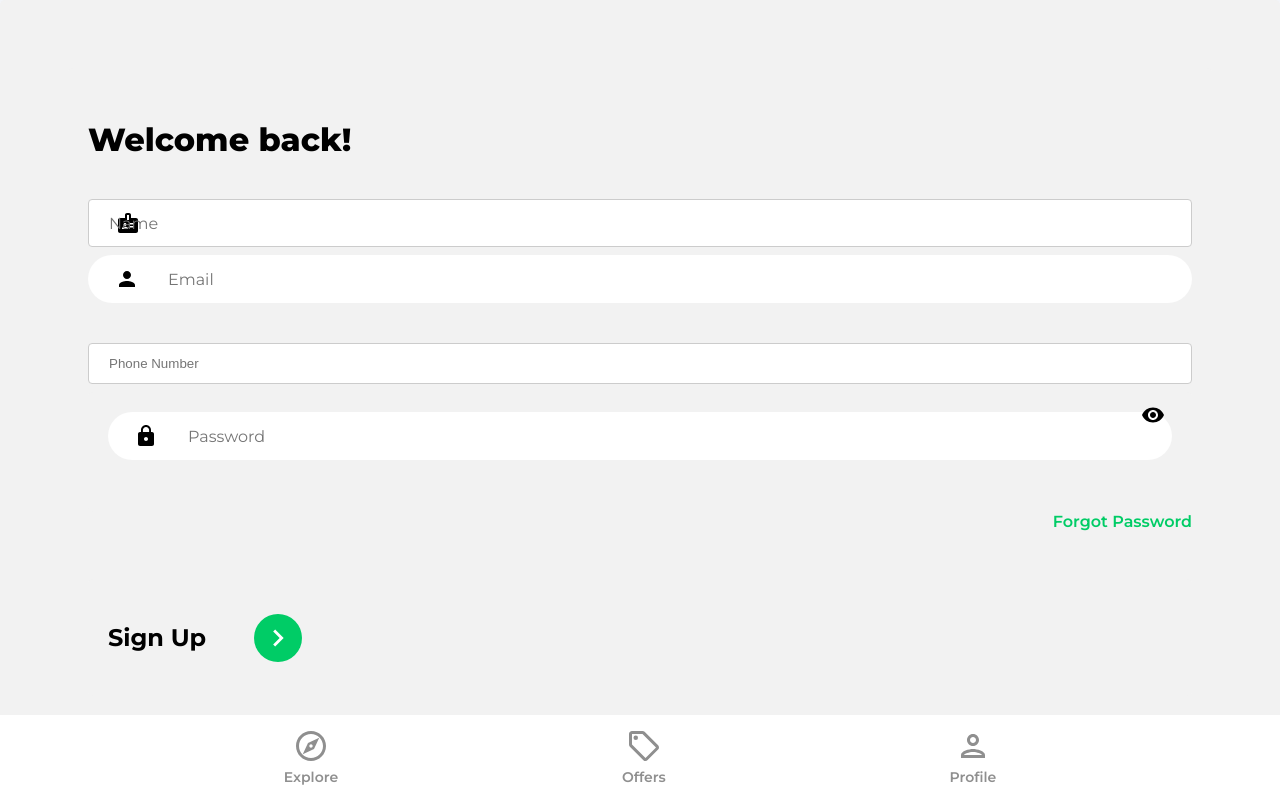
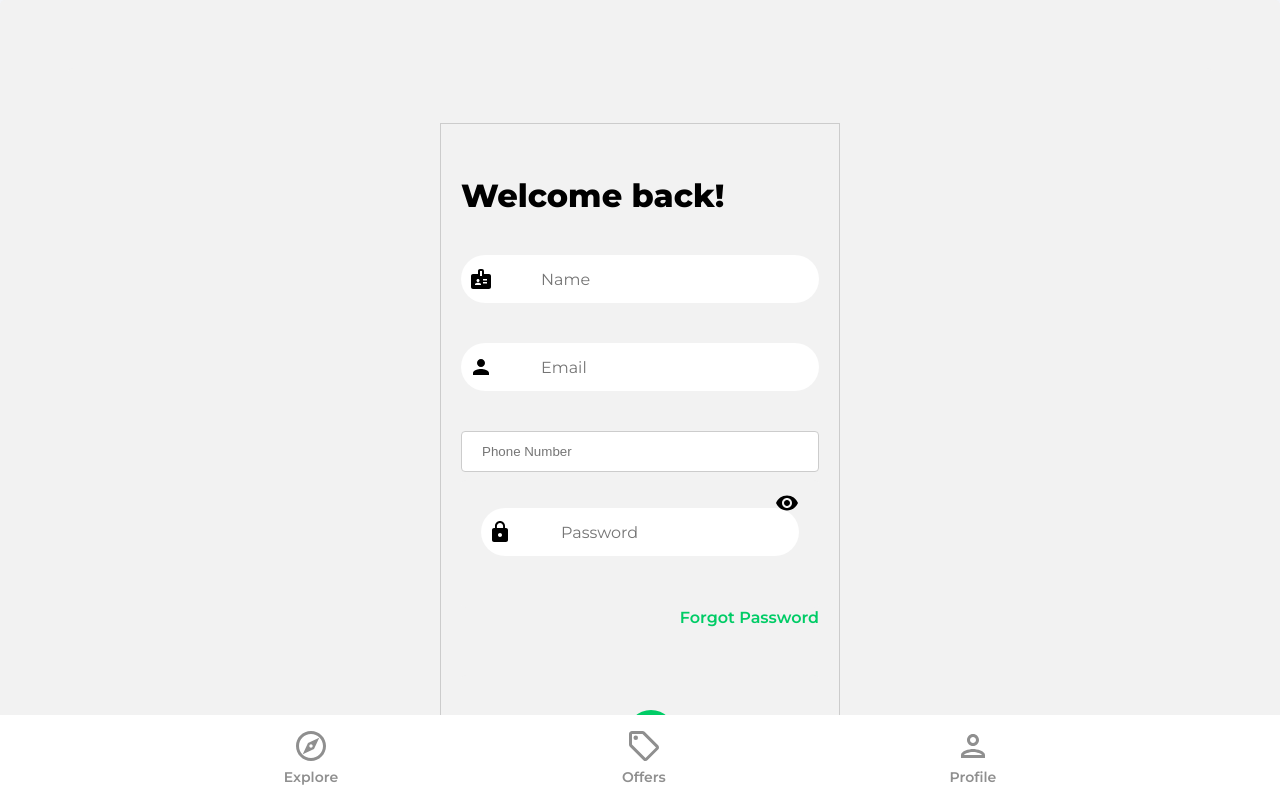
Before and after one commit to devrsk/Webstack-Portfolio_Project, a React (Create React App) app: page /sign-up in a window 1280 px wide. Shown: the top 798 px of the page. Built offline with nearby package versions, Linux system fonts and the light colour scheme.

Commit message:
Task Update

```diff
--- a/src/pages/Profile.css
+++ b/src/pages/Profile.css
@@ -1,5 +1,5 @@
 
-input[type=text], select {
+input {
   width: 100%;
   padding: 12px 20px;
   margin: 8px 0;
--- a/src/pages/SignIn.jsx
+++ b/src/pages/SignIn.jsx
@@ -5,6 +5,7 @@
 import visibilityIcon from "../assets/svg/visibilityIcon.svg";
 import { toast } from "react-toastify";
 import OAuth from "../components/OAuth";
+import "./Profile.css";
 
 function SignIn() {
   const [showPassword, setShowPassword] = useState(false);
--- a/src/pages/SignUp.jsx
+++ b/src/pages/SignUp.jsx
@@ -11,6 +11,7 @@
 import visibilityIcon from "../assets/svg/visibilityIcon.svg";
 import { toast } from "react-toastify";
 import OAuth from "../components/OAuth";
+//import "./Profile.css";
 
 function SignUp() {
   const [showPassword, setShowPassword] = useState(false);
@@ -63,13 +64,29 @@
 
   return (
     <>
-      <div className="pageContainer">
+      <div
+  className="pageContainer"
+  style={{
+    display: 'flex',
+    justifyContent: 'center',
+    alignItems: 'center',
+    minHeight: '100vh',
+  }}
+>
+  <form
+    className="formContainer"
+    onSubmit={onSubmit}
+    style={{
+      border: '1px solid #ccc',
+      padding: '20px',
+      margin: '20px',
+      maxWidth: '400px',
+    }}
+  >
     <header>
       <p className="pageHeader">Welcome back!</p>
     </header>
-
     <main>
-          <form onSubmit={onSubmit}>
       <input
         type="text"
         className="nameInput"
@@ -121,15 +138,10 @@
           <ArrowRightIcon fill="#ffffff" width="34px" height="34px" />
         </button>
       </div>
+    </main>
   </form>
+</div>
 
-          <OAuth />
-
-          <Link to="/sign-in" className="registerLink">
-            Sign In Instead
-          </Link>
-        </main>
-      </div>
     </>
   );
 }
```
Lines whose indentation alone changed are shown as unchanged.
